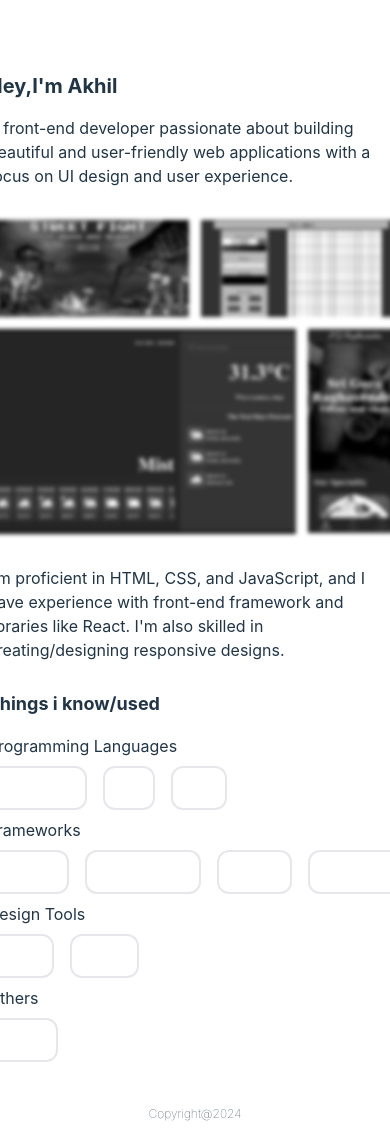
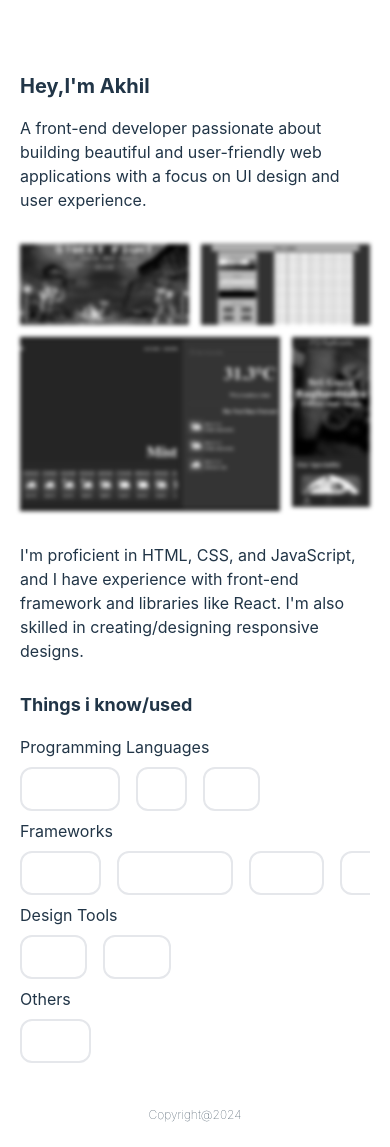
Before and after one commit to Akhi1Codes/portfolio, a React (Vite) app: page /portfolio/home in a window 390 px wide. Built offline with nearby package versions, Linux system fonts and the light colour scheme.

Commit message:
fixed responsive issue/overflow
done with mobile responsive issues and overflow on things ik tab

```diff
--- a/src/App.jsx
+++ b/src/App.jsx
@@ -7,7 +7,7 @@ import { createBrowserRouter, RouterProvider, Outlet } from "react-router-dom";
 
 const AppLayout = () => (
   <>
-    <div className=" w-[768px]">
+    <div className=" max-w-[768px] min-w-[350px]">
       <Nav />
       <Outlet />
       <Footer />
--- a/src/pages/Home.jsx
+++ b/src/pages/Home.jsx
@@ -54,12 +54,13 @@ const Home = () => {
           experience with front-end framework and libraries like React. I&apos;m
           also skilled in creating/designing responsive designs.
         </p>
+
         <section className="py-3">
           <p className="text-lg font-bold py-4">Things i know/used</p>
           <div>
             <p>Programming Languages</p>
             <div>
-              <ul className="flex gap-4 py-2">
+              <ul className="flex gap-4 py-2 overflow-x-scroll">
                 <li className="p-2 border-2 rounded-xl">
                   <a
                     href="https://developer.mozilla.org/en-US/docs/Web/JavaScript"
@@ -91,7 +92,7 @@ const Home = () => {
           <div>
             <p>Frameworks</p>
             <div>
-              <ul className="flex gap-4 py-2">
+              <ul className="flex gap-4 py-2 overflow-x-scroll">
                 <li className="p-2 border-2 rounded-xl">
                   <a href="https://react.dev/">ReactJs</a>
                 </li>
@@ -111,7 +112,7 @@ const Home = () => {
           <div>
             <p>Design Tools</p>
             <div>
-              <ul className="flex gap-4 py-2">
+              <ul className="flex gap-4 py-2 overflow-x-scroll">
                 <li className="p-2 border-2 rounded-xl">
                   <a href="https://www.figma.com/">Figma</a>
                 </li>
@@ -125,7 +126,7 @@ const Home = () => {
           <div>
             <p>Others</p>
             <div>
-              <ul className="flex gap-4 py-2">
+              <ul className="flex gap-4 py-2 overflow-x-scroll">
                 <li className="p-2 border-2 rounded-xl">
                   <a href="https://github.com/">Github</a>
                 </li>
```
